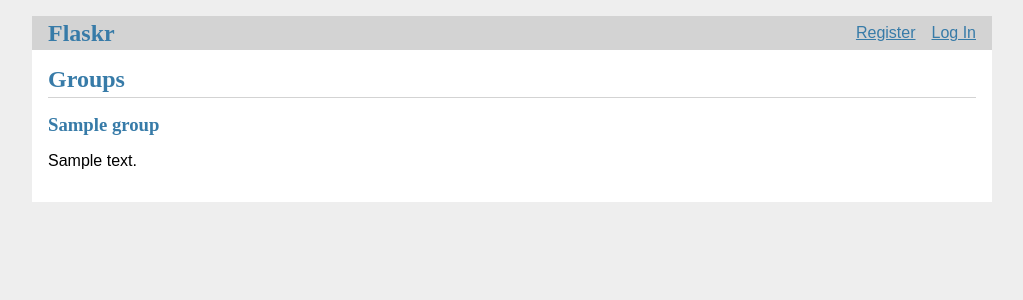
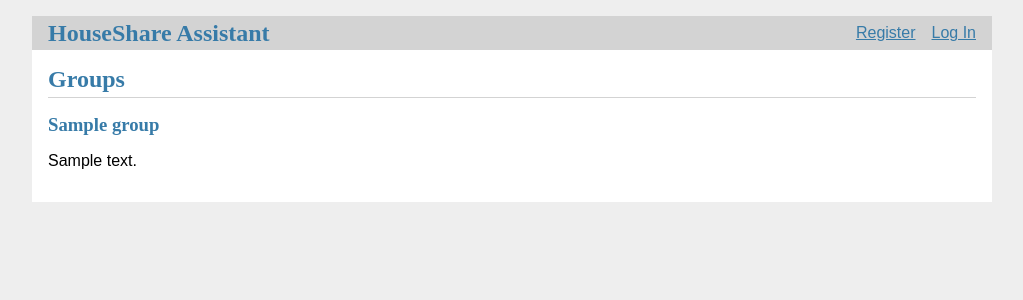
Before and after one commit to SETAP-Group-1C/SETAP-Budget-Planning, a Flask app: template flaskr/templates/groups/index.html in a window 1280 px wide. Shown: the top 300 px of the page, without its empty margins (128-1151 px from the left). Run offline with Flask 3, Linux system fonts and the light colour scheme; the template is opened without the code that fills it: most values are stand-ins (such as "Sample title", 1, 10 or a date in 2020).

Commit message:
Updated app title

```diff
--- a/flaskr/templates/base.html
+++ b/flaskr/templates/base.html
@@ -1,8 +1,8 @@
 <!doctype html>
-<title>{% block title %}{% endblock %} - Flaskr</title>
+<title>{% block title %}{% endblock %} - HouseShare Assistant</title>
 <link rel="stylesheet" href="{{ url_for('static', filename='style.css') }}">
 <nav>
-  <h1><a href="{{ url_for('index') }}">Flaskr</a></h1>
+  <h1><a href="{{ url_for('index') }}">HouseShare Assistant</a></h1>
   <ul>
     {% if g.user %}
       <li><span>{{ g.user['username'] }}</span>
```
